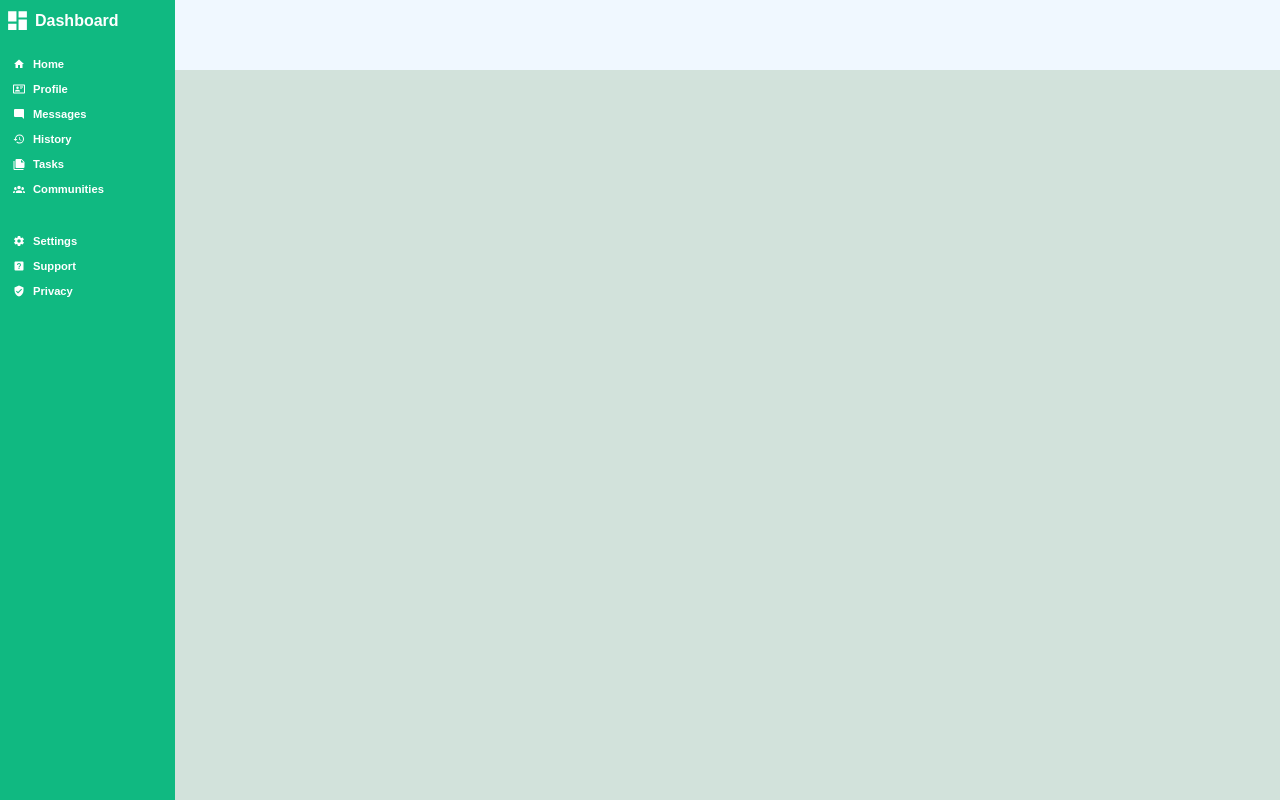
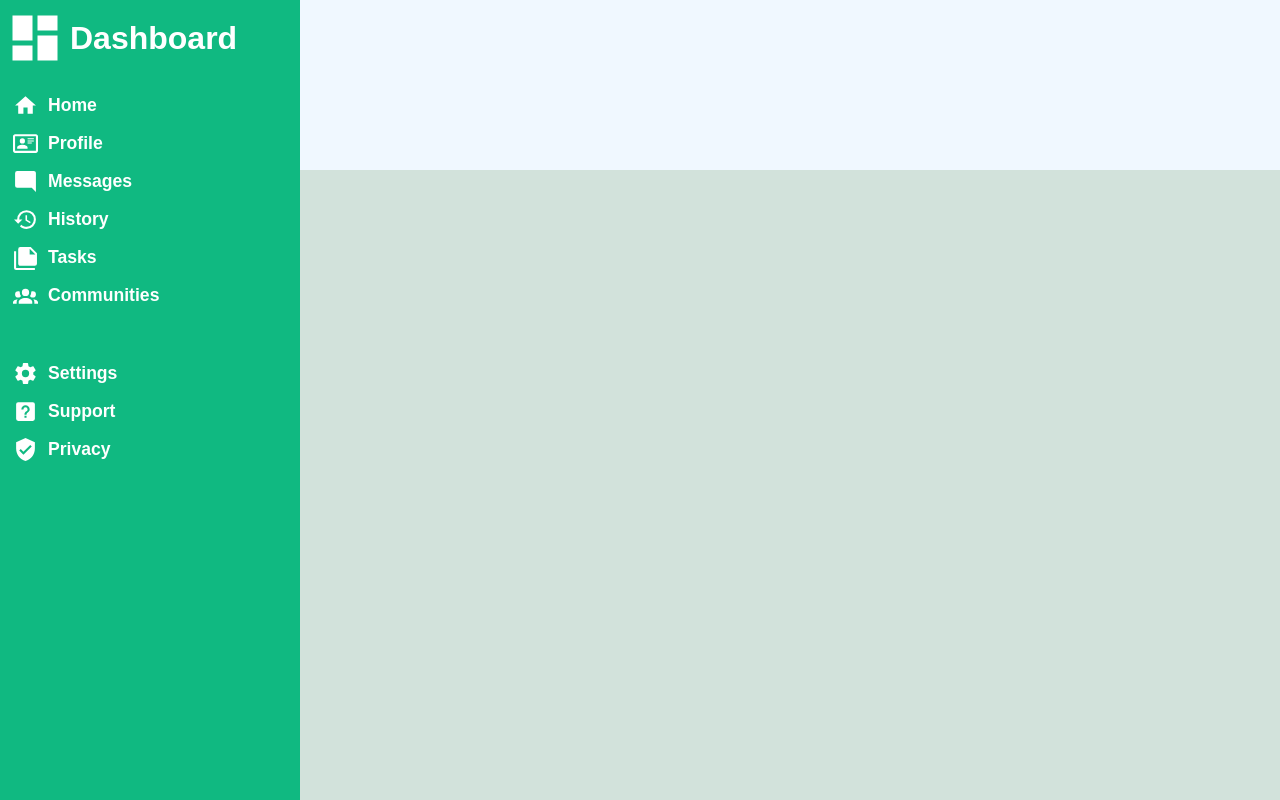
Before and after one commit to michaelrgarcia/admindashboard, a plain HTML site: page index.html in a window 1280 px wide. Drawn offline with Linux system fonts and the light colour scheme.

Commit message:
Resize all elements
I just realized my testing browser was zoomed in 200%, making all of my sizes way too small when I looked at them on another computer.

```diff
--- a/style.css
+++ b/style.css
@@ -7,8 +7,8 @@
 .content {
     background-color: aliceblue;
     display: grid;
-    grid-template-columns: clamp(130px, 20%, 175px) 2fr;
-    grid-template-rows: 70px;
+    grid-template-columns: clamp(150px, 30%, 300px) 2fr;
+    grid-template-rows: 170px;
     height: 100vh;
     width: 100vw;
 }
@@ -32,13 +32,14 @@
 }
 
 .logo {
-    grid-template-columns: 30px min-content;
+    grid-template-columns: 65px min-content;
+    margin: 8px 0 0 5px;
 
-    margin: 8px 0 0 5px;
+    font-size: 2em;
 }
 
 .logo > img {
-    width: 25px;
+    width: 60px;
 }
 
 .buttons {
@@ -50,16 +51,16 @@
 
 .buttons span,
 .other-buttons span {
-    font-size: .7em;
+    font-size: 1.1em;
 
-    grid-template-columns: 20px min-content;
+    grid-template-columns: 35px min-content;
 
     margin-left: 13px;
 }
 
 .buttons span img,
 .other-buttons span img {
-    width: 12px;
+    width: 25px;
 }
 
 .other-buttons {
```
